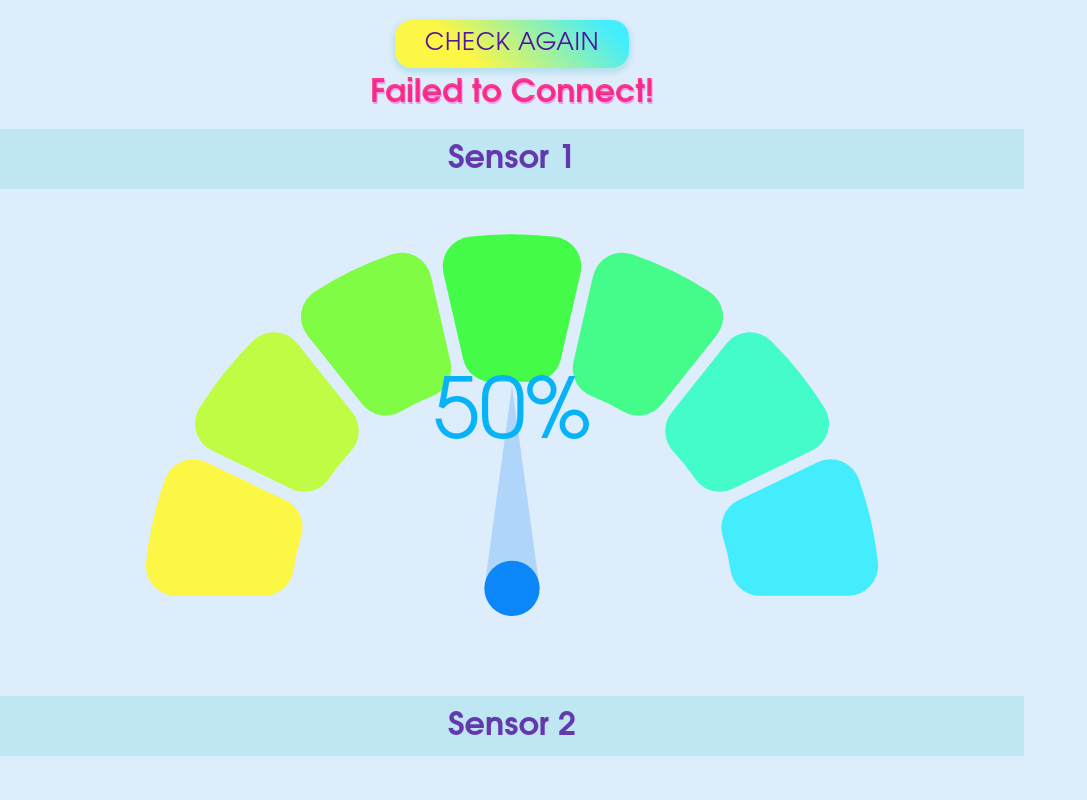
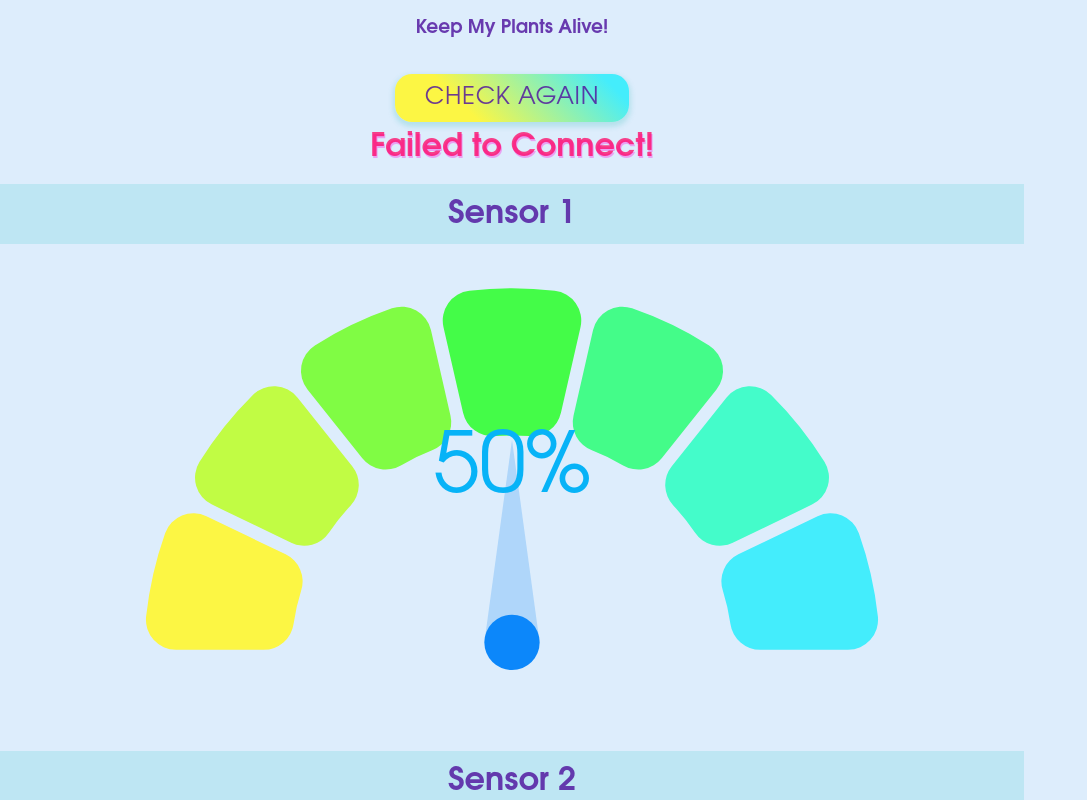
Before and after one commit to spaceC00kie/keep-my-plants-alive, a React (Create React App) app in the folder react-app/: page / in a window 1280 px wide. Shown: the top 800 px of the page, without its empty margins (0-1087 px from the left). Built offline with nearby package versions, Linux system fonts and the light colour scheme; no server answers.

Commit message:
changed title in browser added header

```diff
--- a/react-app/public/index.html
+++ b/react-app/public/index.html
@@ -25,7 +25,7 @@
       work correctly both with client-side routing and a non-root public URL.
       Learn how to configure a non-root public URL by running `npm run build`.
     -->
-    <title>React App</title>
+    <title>Keep My Plants Alive</title>
   </head>
   <body>
     <noscript>You need to enable JavaScript to run this app.</noscript>
--- a/react-app/src/App.css
+++ b/react-app/src/App.css
@@ -1,6 +1,7 @@
 * {
   font-family: "Avantgarde", "TeX Gyre Adventor", "URW Gothic L", sans-serif;
   text-align: center;
+  color: rgba(79, 19, 158, 0.822);
 }
 
 html {
@@ -13,8 +14,6 @@ html {
 }
 
 h1 {
-  color: rgba(79, 19, 158, 0.822);
-  text-align: center;
   background-color: rgb(190, 230, 243);
   padding: 15px;
 }
--- a/react-app/src/components/Pothos.js
+++ b/react-app/src/components/Pothos.js
@@ -31,6 +31,7 @@ const Pothos = () => {
 
   return (
     <div className="gauge">
+      <h3>Keep My Plants Alive!</h3>
       <MyButton id="myButton" onClick={() => getSoilSensor()}>Check again</MyButton>
       {isConnected ? "" : <h2 id="connection-status">Failed to Connect!</h2>}
       <h1>Sensor 1</h1>
```
